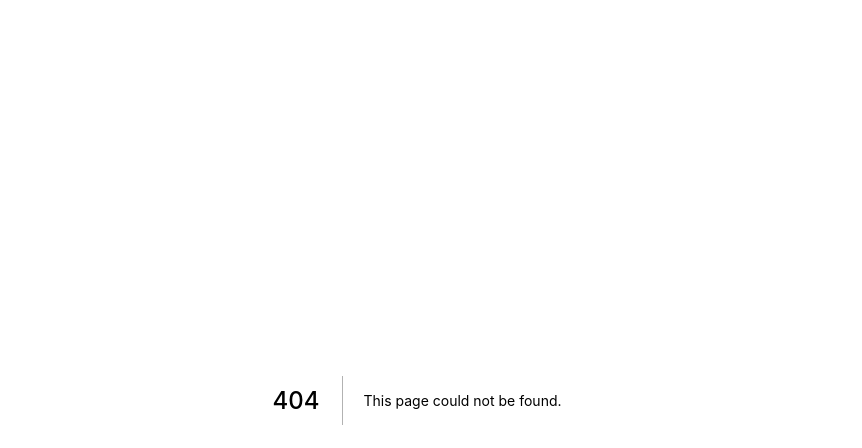
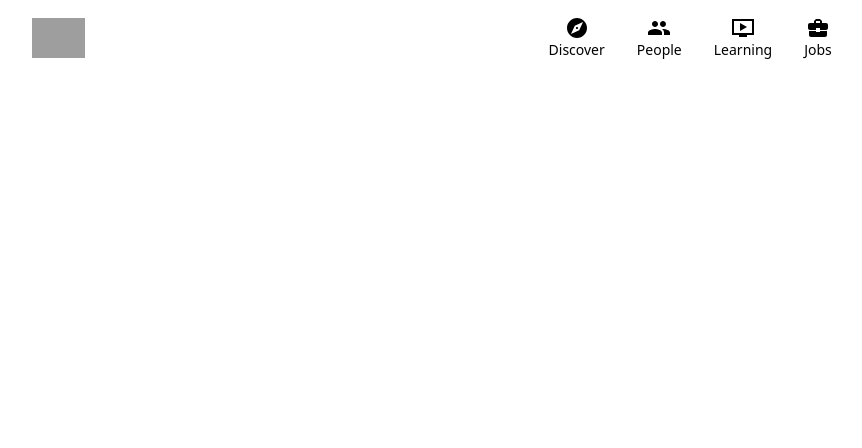
Before and after one commit to Basudev1/linkedin-clone, a Next.js app: page /home in a window 1280 px wide. Before the commit this address had no page. Shown: the top 448 px of the page, without its empty margins (223-1085 px from the left). Built offline with nearby package versions, Linux system fonts and the light colour scheme; grey boxes are pictures that could not be loaded.

Commit message:
Installed Material UI and created Header

```diff
--- /dev/null
+++ b/components/HeaderLink.js
@@ -0,0 +1,10 @@
+function HeaderLink({ Icon, text, avatar }) {
+  return (
+    <div className="cursor-pointer flex flex-col justify-center items-center">
+      {avatar ? <Icon className="!h-7 !w-7 lg:!-mb-1" /> : <Icon />}
+      <h4 className="text-sm">{text}</h4>
+    </div>
+  );
+}
+
+export default HeaderLink;
--- a/next.config.js
+++ b/next.config.js
@@ -1,3 +1,5 @@
 module.exports = {
-  reactStrictMode: true,
-}
+  images: {
+    domains: ["rb.gy"],
+  },
+};
--- a/package.json
+++ b/package.json
@@ -8,6 +8,10 @@
     "lint": "next lint"
   },
   "dependencies": {
+    "@emotion/react": "^11.7.1",
+    "@emotion/styled": "^11.6.0",
+    "@mui/icons-material": "^5.2.5",
+    "@mui/material": "^5.2.8",
     "next": "12.0.8",
     "react": "17.0.2",
     "react-dom": "17.0.2"
--- /dev/null
+++ b/pages/home.js
@@ -0,0 +1,31 @@
+import Image from "next/image";
+import HeaderLink from "../components/HeaderLink";
+// import React from "react";
+import ExploreIcon from "@mui/icons-material/Explore";
+import GroupIcon from "@mui/icons-material/Group";
+import OndemandVideoSharpIcon from "@mui/icons-material/OndemandVideoSharp";
+import BusinessCenterIcon from "@mui/icons-material/BusinessCenter";
+import ArrowForwardIosRoundedIcon from "@mui/icons-material/ArrowForwardIosRounded";
+function home() {
+  return (
+    <div>
+      <header className="flex justify-around items-center py-4">
+        <div className="relative w-36 h-10">
+          <Image src="https://rb.gy/vtbzlp" layout="fill" objectFit="contain" />
+        </div>
+        <div>
+          <div className="flex items-center sm:divide-x divide-gray-300">
+            <div className="hidden sm:flex space-x-8 pr-4">
+              <HeaderLink Icon={ExploreIcon} text="Discover" />
+              <HeaderLink Icon={GroupIcon} text="People" />
+              <HeaderLink Icon={OndemandVideoSharpIcon} text="Learning" />
+              <HeaderLink Icon={BusinessCenterIcon} text="Jobs" />
+            </div>
+          </div>
+        </div>
+      </header>
+    </div>
+  );
+}
+
+export default home;
```
Also changed, not shown: 1 other file (tests, documents, lock files or other folders).
